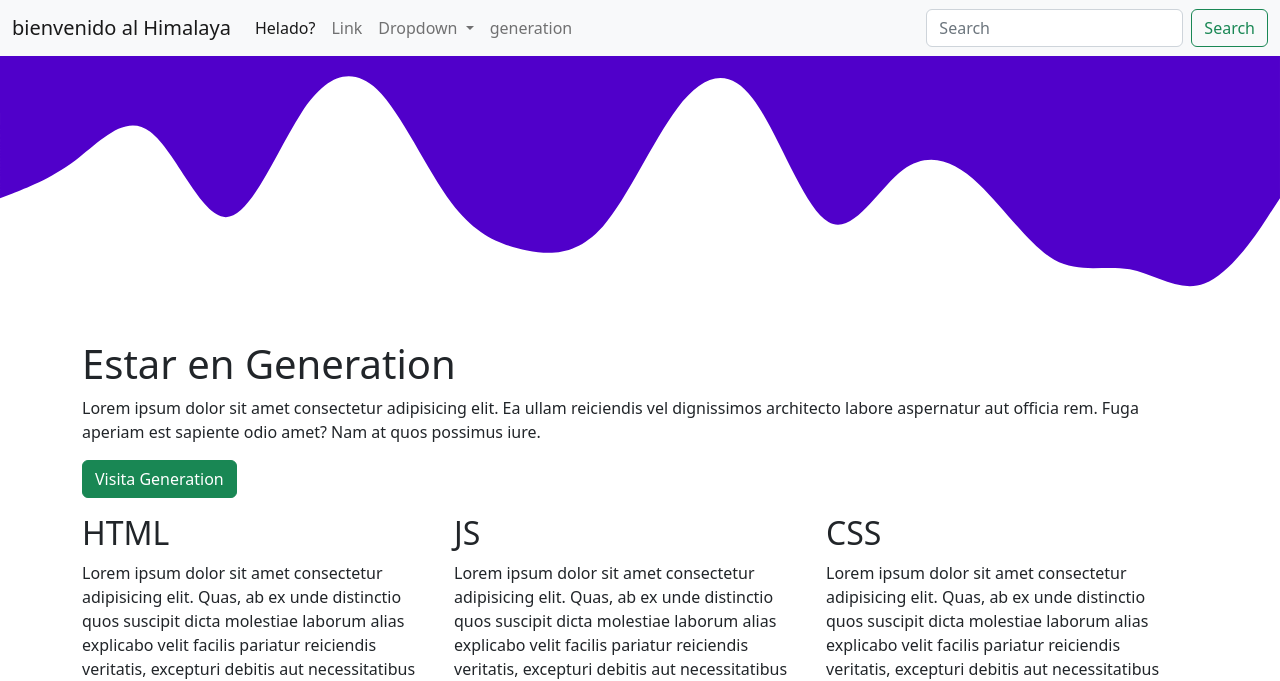
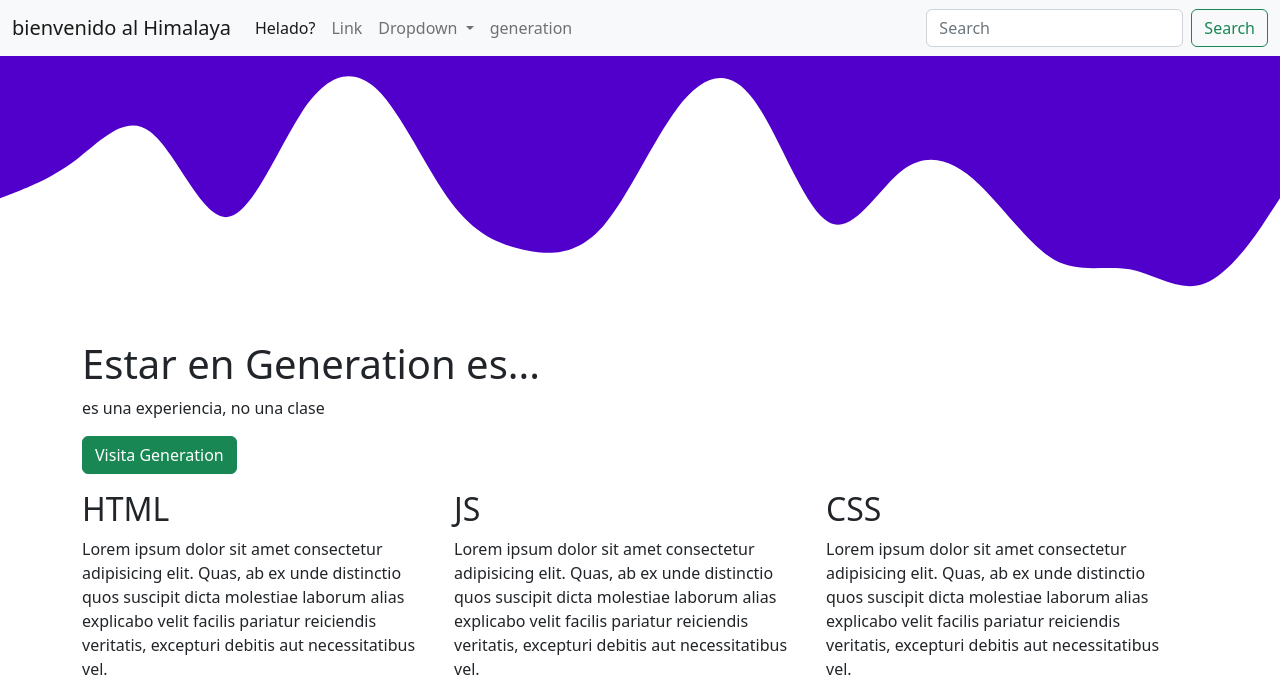
Before and after one commit to bNajeraEspinosa/saoko, a plain HTML site: page index.html in a window 1280 px wide. Shown: the top 681 px of the page. Drawn offline with Linux system fonts and the light colour scheme.

Commit message:
cicambio título y descripción

```diff
--- a/index.html
+++ b/index.html
@@ -64,8 +64,8 @@ https://stirring-melomakarona-b23dd1.netlify.app/  ←site web
         <div class="row">
         <div>
         <!-- Descripción cosas -->
-            <h1>Estar en Generation</h1>
-            <p>Lorem ipsum dolor sit amet consectetur adipisicing elit. Ea ullam reiciendis vel dignissimos architecto labore aspernatur aut officia rem. Fuga aperiam est sapiente odio amet? Nam at quos possimus iure.
+            <h1>Estar en Generation es...</h1>
+            <p>es una experiencia, no una clase
             </p>
             <p><a href="https://mexico.generation.org/" target="_blank"
             class="btn btn-success">Visita Generation</a></p>
```
